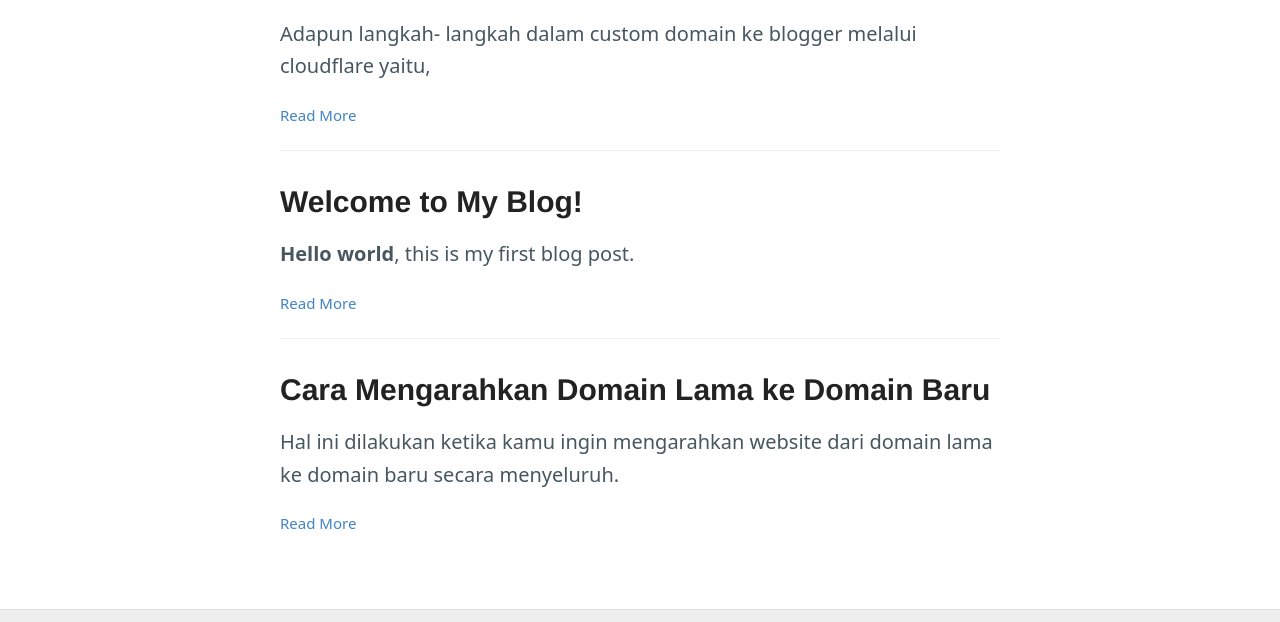
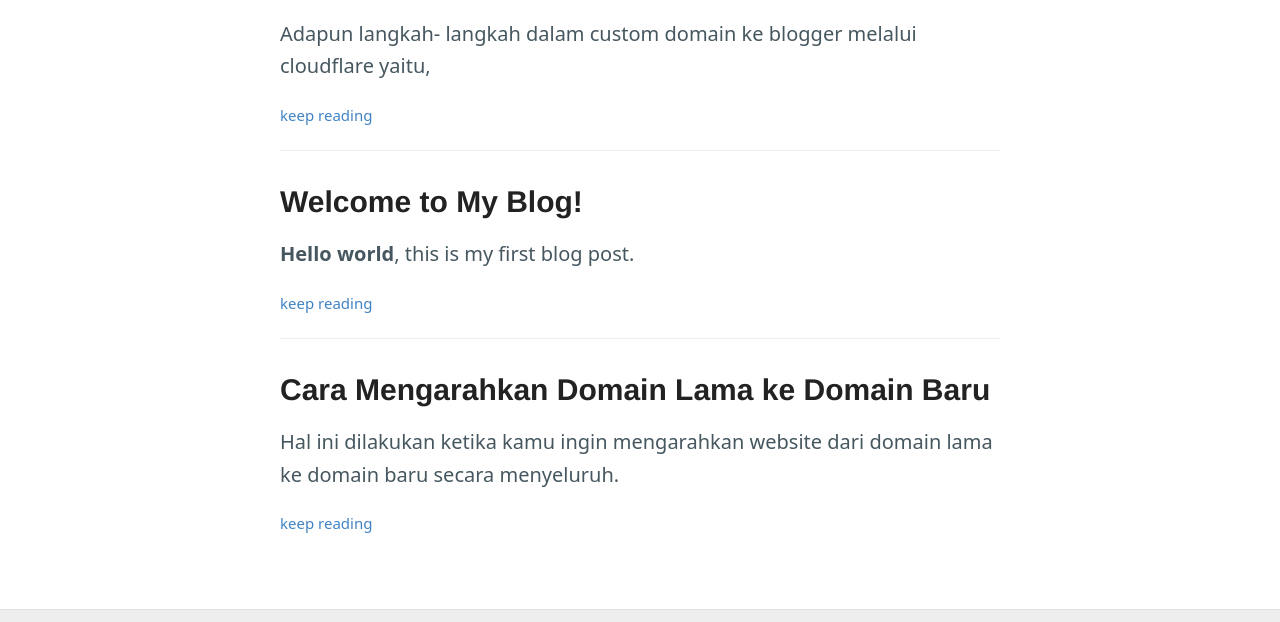
Before and after one commit to sa3owibowo/blog, a Jekyll site: the page built from index.html, in a window 1280 px wide. Shown: the part 359-981 px from the top of the page. Built offline with Jekyll 4.4.1, drawn with Linux system fonts in a browser that asks for light colours; the list of posts is cut into pages by our own code; comment, search, counter and statistics services are not loaded.

Commit message:
Update index.html

```diff
--- a/index.html
+++ b/index.html
@@ -12,7 +12,7 @@
         {{ post.excerpt }}
       </div>
 
-      <a href="{{ site.baseurl }}{{ post.url }}" class="read-more">Read More</a>
+      <a href="{{ site.baseurl }}{{ post.url }}" class="read-more">keep reading</a>
     </article>
   {% endfor %}
 </div>
```
